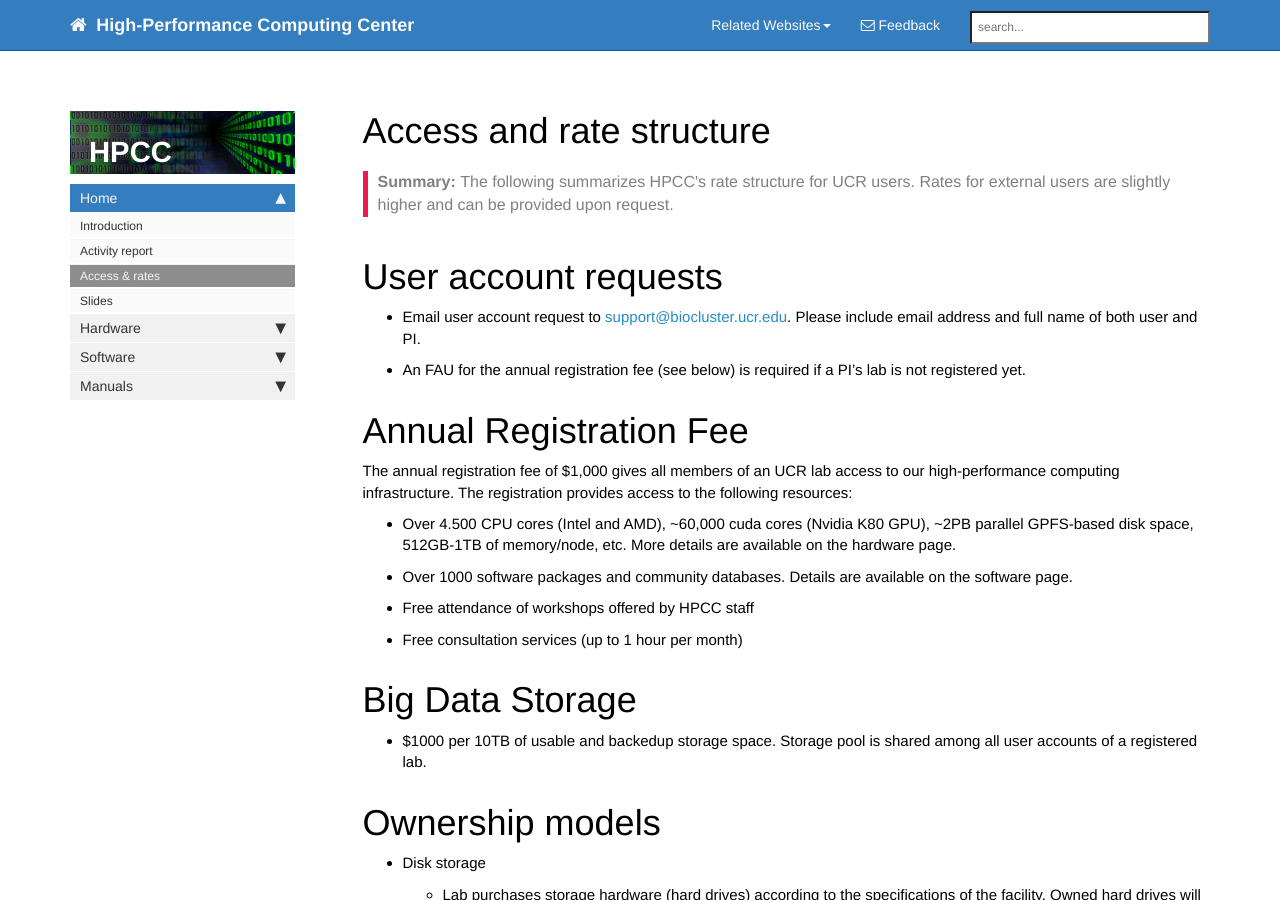
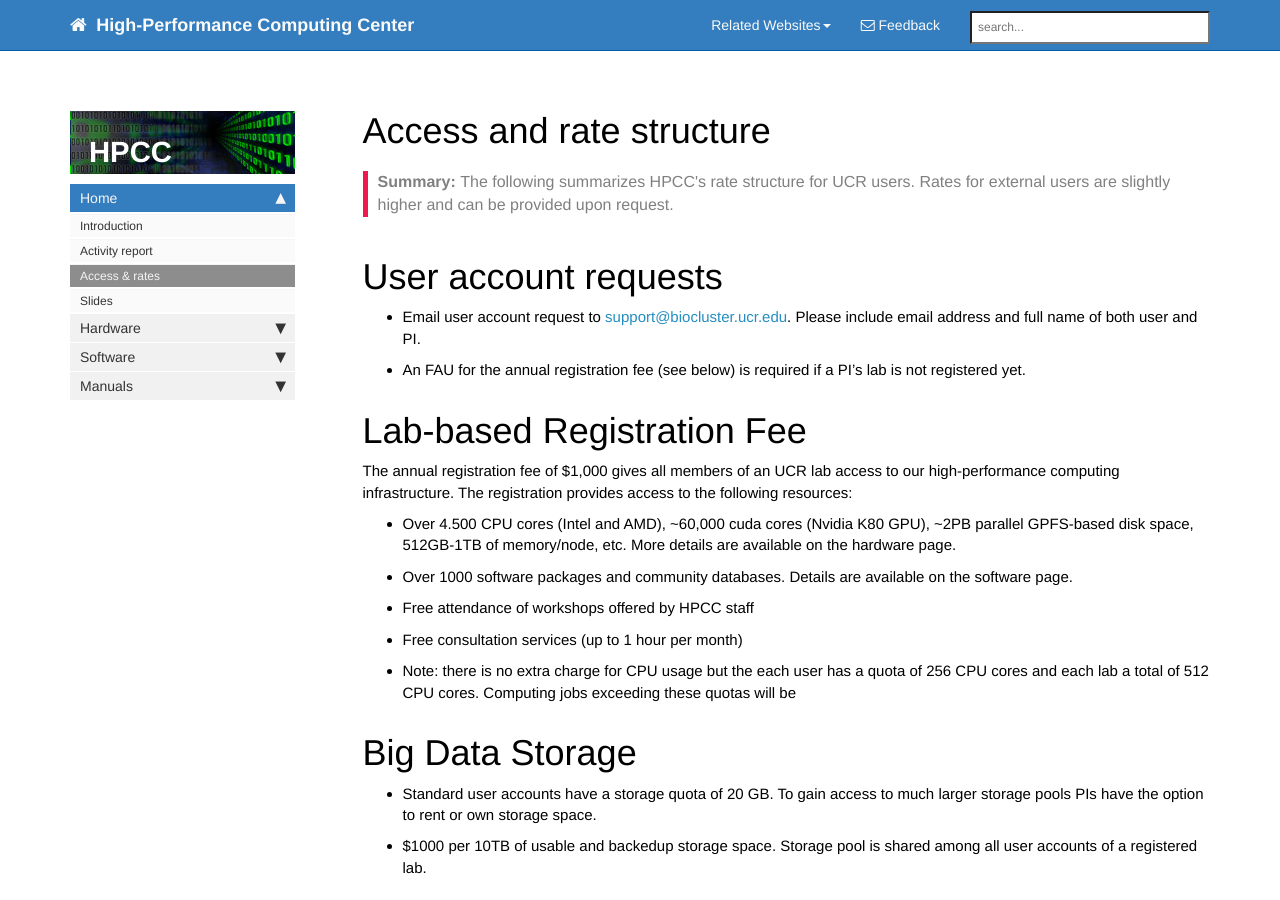
Before and after one commit to tgirke/rcf, a Jekyll site: the page built from rates.md, in a window 1280 px wide and 900 px high. Built offline with Jekyll 4.4.1, drawn with Linux system fonts in a browser that asks for light colours; nearby versions of some CDN libraries; comment, search, counter and statistics services are not loaded.

Commit message:
content edits

```diff
--- a/rates.md
+++ b/rates.md
@@ -11,7 +11,7 @@ summary: The following summarizes HPCC's rate structure for UCR users. Rates for
 * Email user account request to [support@biocluster.ucr.edu](mailto:support@biocluster.ucr.edu). Please include email address and full name of both user and PI.
 * An FAU for the annual registration fee (see below) is required if a PI's lab is not registered yet.
 
-# Annual Registration Fee
+# Lab-based Registration Fee
 
 The annual registration fee of $1,000 gives all members of an UCR lab access to our high-performance computing infrastructure.
 The registration provides access to the following resources:
@@ -20,9 +20,11 @@ The registration provides access to the following resources:
   * Over 1000 software packages and community databases. Details are available on the software page.
   * Free attendance of workshops offered by HPCC staff
   * Free consultation services (up to 1 hour per month)
+  * Note: there is no extra charge for CPU usage but the each user has a quota of 256 CPU cores and each lab a total of 512 CPU cores. Computing jobs exceeding these quotas will be
 
 # Big Data Storage
 
+* Standard user accounts have a storage quota of 20 GB. To gain access to much larger storage pools PIs have the option to rent or own storage space.
 * $1000 per 10TB of usable and backedup storage space. Storage pool is shared among all user accounts of a registered lab.
 
 # Ownership models
```
